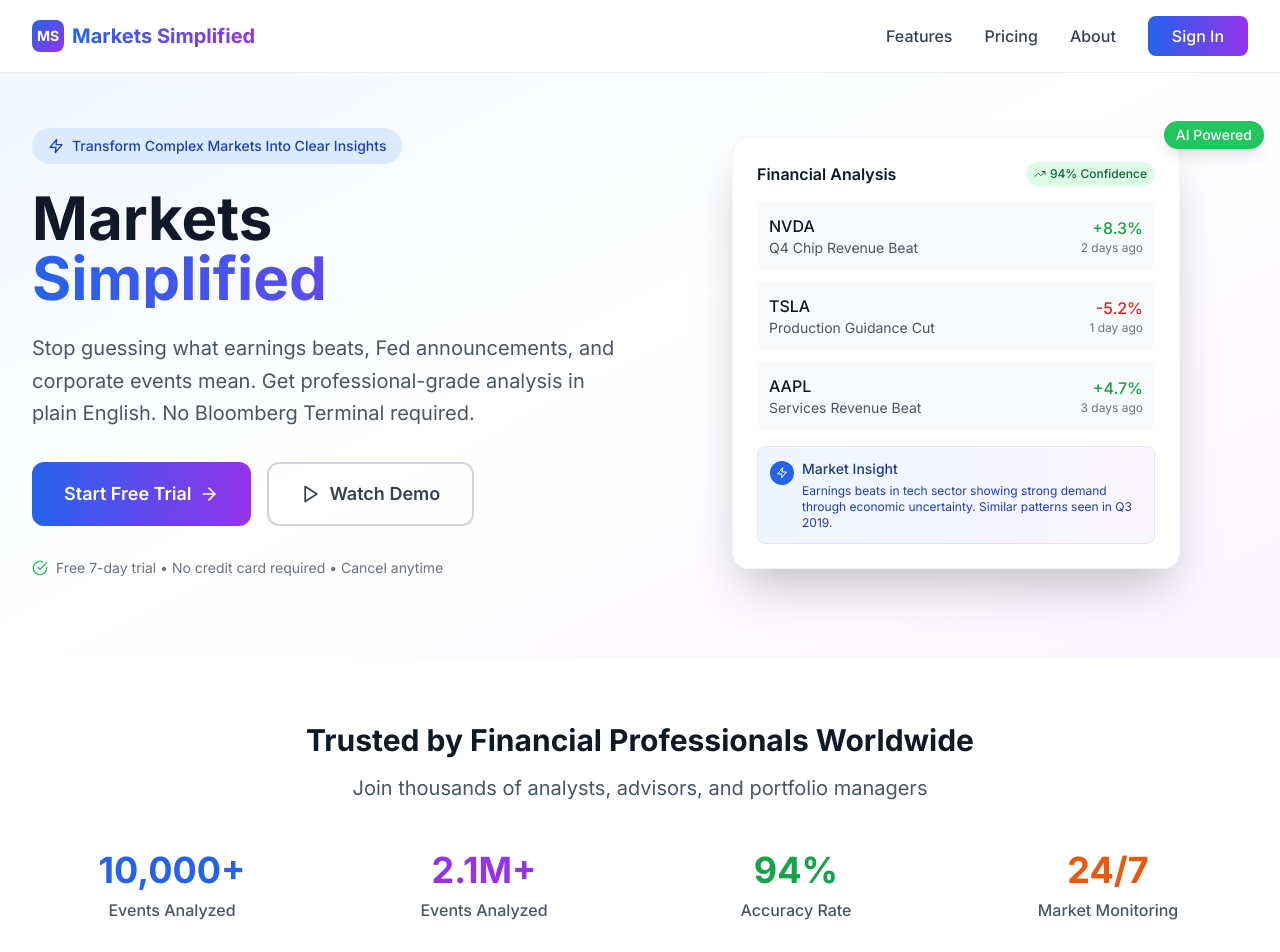
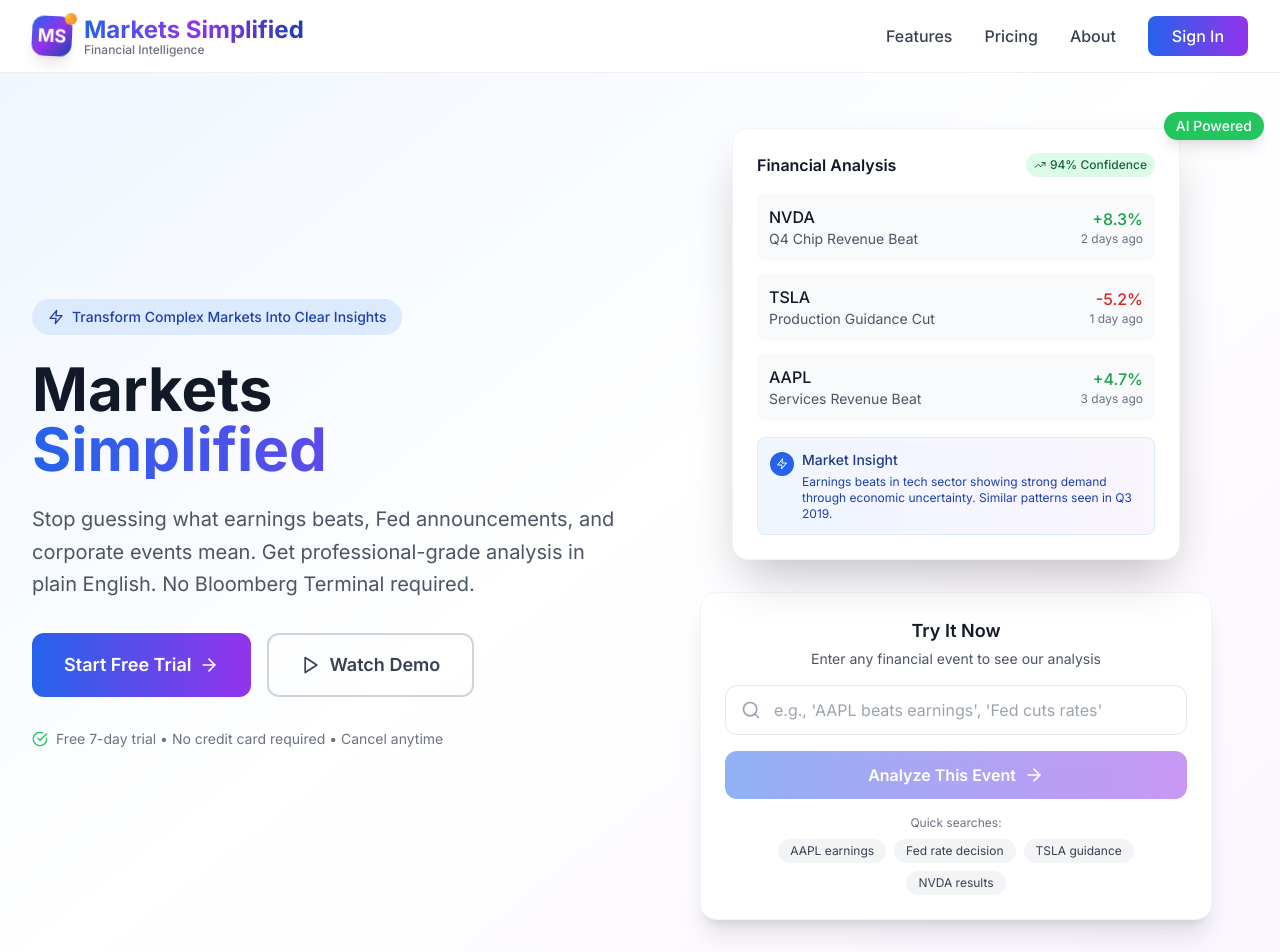
Before and after one commit to thehersh39/financial-event-analyzer, a Next.js app: page / in a window 1280 px wide. Shown: the top 952 px of the page. Built offline with nearby package versions, Linux system fonts and the light colour scheme.

Commit message:
Update MarketsSimplifiedLanding.js

```diff
--- a/components/MarketsSimplifiedLanding.js
+++ b/components/MarketsSimplifiedLanding.js
@@ -3,21 +3,110 @@
 import React, { useState } from 'react';
 import { ArrowRight, TrendingUp, Clock, Users, CheckCircle, Star, Play, Search, Calendar, DollarSign, Shield, Zap, Target, BookOpen, Award, ChevronDown, Menu, X, BarChart3 } from 'lucide-react';
 
-// Custom Logo Component
+// Custom Logo Component with Enhanced Design
 const Logo = ({ className = "h-8 w-auto" }) => (
-  <div className={`flex items-center space-x-2 ${className}`}>
+  <div className={`flex items-center space-x-3 ${className}`}>
     <div className="relative">
-      <div className="w-8 h-8 bg-gradient-to-br from-blue-600 to-purple-600 rounded-lg flex items-center justify-center">
-        <span className="text-white font-bold text-sm">MS</span>
+      <div className="w-10 h-10 bg-gradient-to-br from-blue-600 via-purple-600 to-blue-800 rounded-xl flex items-center justify-center shadow-lg transform rotate-3 hover:rotate-0 transition-transform duration-300">
+        <span className="text-white font-bold text-lg">MS</span>
+        <div className="absolute -top-1 -right-1 w-3 h-3 bg-gradient-to-r from-yellow-400 to-orange-500 rounded-full animate-pulse"></div>
       </div>
     </div>
-    <span className="text-xl font-bold bg-gradient-to-r from-blue-600 to-purple-600 bg-clip-text text-transparent">
-      Markets Simplified
-    </span>
+    <div>
+      <span className="text-2xl font-bold bg-gradient-to-r from-blue-600 via-purple-600 to-blue-800 bg-clip-text text-transparent">
+        Markets Simplified
+      </span>
+      <div className="text-xs text-gray-500 font-medium -mt-1">Financial Intelligence</div>
+    </div>
   </div>
 );
 
-// Mock Financial Analyzer Preview
+// Search Component to Connect to Analyzer Platform
+const EventSearchBox = () => {
+  const [searchQuery, setSearchQuery] = useState('');
+  const [isLoading, setIsLoading] = useState(false);
+
+  const handleSearch = () => {
+    if (!searchQuery.trim()) return;
+
+    setIsLoading(true);
+
+    // Create URL parameters to pass to your analyzer
+    const params = new URLSearchParams({
+      event: searchQuery.trim(),
+      source: 'landing'
+    });
+
+    // Navigate to your analyzer (replace '/analyzer' with your actual analyzer route)
+    window.location.href = `/analyzer?${params.toString()}`;
+  };
+
+  const handleKeyPress = (e) => {
+    if (e.key === 'Enter') {
+      handleSearch();
+    }
+  };
+
+  const quickSearches = ['AAPL earnings', 'Fed rate decision', 'TSLA guidance', 'NVDA results'];
+
+  return (
+    <div className="bg-white rounded-2xl shadow-xl border border-gray-100 p-6 max-w-lg mx-auto mt-8">
+      <div className="text-center mb-4">
+        <h3 className="text-lg font-semibold text-gray-900 mb-1">
+          Try It Now
+        </h3>
+        <p className="text-sm text-gray-600">
+          Enter any financial event to see our analysis
+        </p>
+      </div>
+
+      <div className="relative mb-4">
+        <Search className="absolute left-4 top-1/2 transform -translate-y-1/2 text-gray-400 w-5 h-5" />
+        <input
+          type="text"
+          value={searchQuery}
+          onChange={(e) => setSearchQuery(e.target.value)}
+          onKeyPress={handleKeyPress}
+          placeholder="e.g., 'AAPL beats earnings', 'Fed cuts rates'"
+          className="w-full pl-12 pr-4 py-3 border border-gray-200 rounded-xl text-base focus:ring-2 focus:ring-blue-500 focus:border-transparent outline-none transition-all"
+        />
+      </div>
+
+      <button
+        onClick={handleSearch}
+        disabled={!searchQuery.trim() || isLoading}
+        className="w-full bg-gradient-to-r from-blue-600 to-purple-600 text-white py-3 px-6 rounded-xl font-semibold hover:from-blue-700 hover:to-purple-700 transition-all duration-200 disabled:opacity-50 disabled:cursor-not-allowed flex items-center justify-center space-x-2"
+      >
+        {isLoading ? (
+          <>
+            <div className="animate-spin rounded-full h-5 w-5 border-b-2 border-white"></div>
+            <span>Analyzing...</span>
+          </>
+        ) : (
+          <>
+            <span>Analyze This Event</span>
+            <ArrowRight className="w-5 h-5" />
+          </>
+        )}
+      </button>
+
+      <div className="mt-4">
+        <p className="text-xs text-gray-500 mb-2 text-center">Quick searches:</p>
+        <div className="flex flex-wrap gap-2 justify-center">
+          {quickSearches.map((suggestion) => (
+            <button
+              key={suggestion}
+              onClick={() => setSearchQuery(suggestion)}
+              className="px-3 py-1 bg-gray-100 text-gray-700 rounded-full text-xs hover:bg-gray-200 transition-colors"
+            >
+              {suggestion}
+            </button>
+          ))}
+        </div>
+      </div>
+    </div>
+  );
+};
 const FinancialAnalyzerPreview = () => (
   <div className="relative">
     <div className="bg-white rounded-2xl shadow-2xl border border-gray-100 p-6 max-w-md mx-auto">
@@ -177,9 +266,12 @@ const HeroSection = () => (
           </div>
         </div>
 
-        {/* Right Content - Analyzer Preview */}
+        {/* Right Content - Analyzer Preview + Search */}
         <div className="relative">
           <FinancialAnalyzerPreview />
+
+          {/* Search Box Below Preview */}
+          <EventSearchBox />
         </div>
       </div>
     </div>
```
